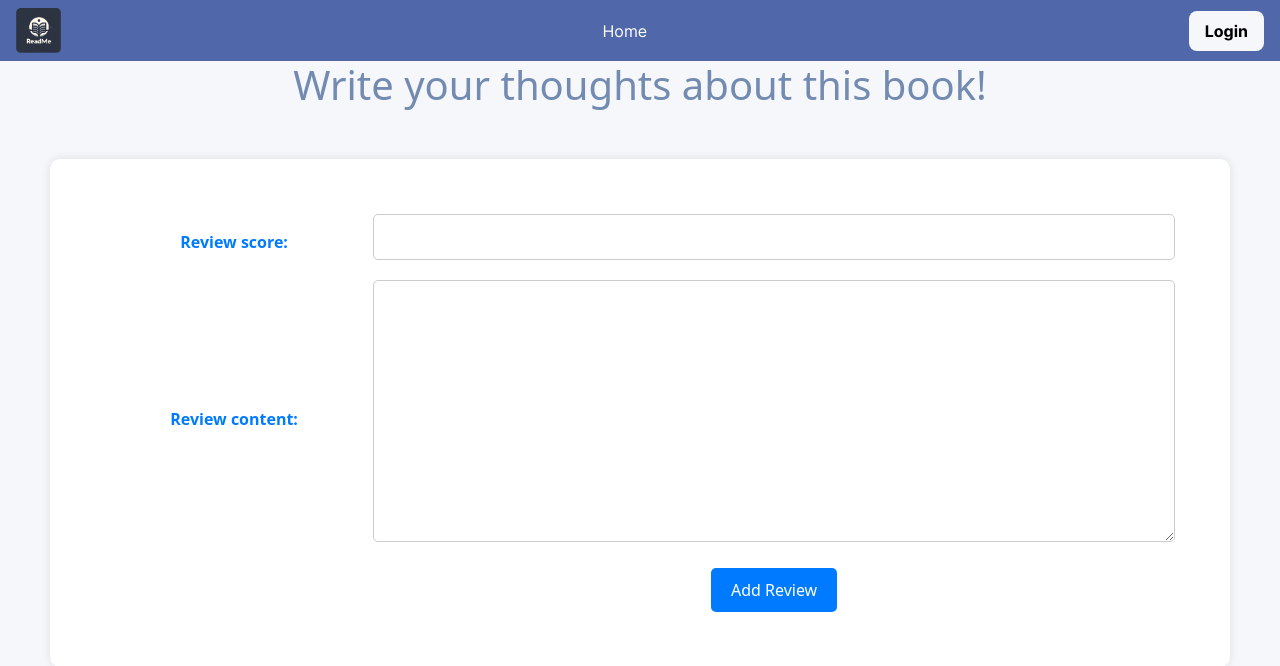
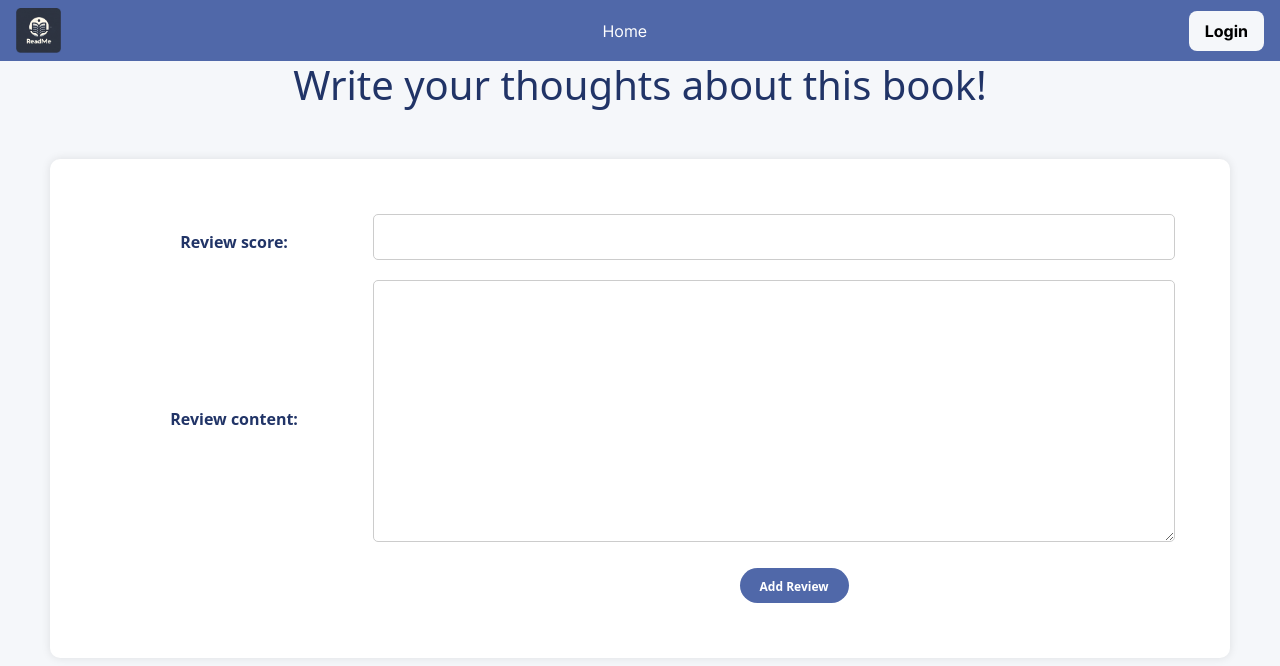
Before and after one commit to PBP-F04/README-app, a Django app: page /review/add-review/01e3401e-160c-4eac-af17-acdec615b5ef in a window 1280 px wide. Shown: the top 666 px of the page. Run offline with Django 4.2, Linux system fonts and the light colour scheme; the visitor is signed in with stand-in values (Sample User, id 1); data comes from the database, SQL or seed files in the repository.

Commit message:
page html

```diff
--- a/ReviewBuku/templates/review_buku.html
+++ b/ReviewBuku/templates/review_buku.html
@@ -16,7 +16,7 @@
         }
 
         h1 {
-            color: #738AB1;
+            color: #213467;
             text-align: center;
 
         }
@@ -60,20 +60,25 @@
         }
 
         input[type="submit"] {
-            background-color: #007BFF;
+            background-color: #5068A9;
+            height: 35px;
             color: #fff;
+            align-items: center;
             padding: 10px 20px;
+            font-size: 12px;
             border: none;
-            border-radius: 5px;
             cursor: pointer;
+            margin-left: 40px;
+            border-radius: 30px;
+            font-weight: 700;
         }
 
         input[type="submit"]:hover {
-            background-color: #0056b3;
+            background-color: #213467;
         }
 
         label {
-            color: #007BFF;
+            color: #213467;
         }
     </style>
 
```
Also changed, not shown: ReviewBuku/templates/page_review.html (line endings or trailing spaces).
